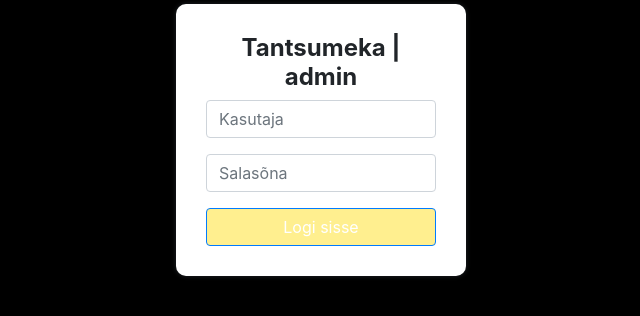
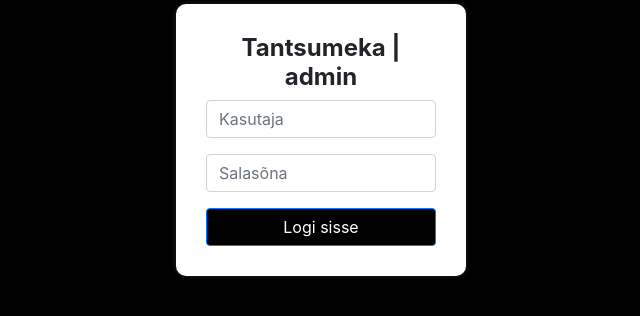
Before and after one commit to DTI-tudengite-tarkvaraprojektid/Ryhm_4, a PHP site: page /login.php in a window 1280 px wide. Shown: the part 196-512 px from the top of the page, without its empty margins (319-959 px from the left). Run offline with PHP 8.4, Linux system fonts and the light colour scheme.

Commit message:
Login
Login button updated

```diff
--- a/admin/working/css/login.css
+++ b/admin/working/css/login.css
@@ -6,16 +6,8 @@ form{
     background-color: white;
 }
 .btn-primary {
-    background-color: #ffef8f !important;
-}
-.btn-primary:hover {
-    background-color: #ffef8f !important;
-}
-.btn{
-	background-color: #ffef8f !important;
-}
-.btn-block{
-	background-color: #ffef8f !important;
+    background-color: black !important;
+
 }
 .form-container{
     border-radius: 10px;
--- a/links.txt
+++ b/links.txt
@@ -11,3 +11,7 @@ https://drive.google.com/drive/folders/1aWAGXfPLTY3gsUiKMozIFWzy2_NV60bj
 
 test
 >>>>>>> 8b885a0e9670a86a36d2e913929681f3806d2022
+
+------------------------------------------------
+admin login
+http://greeny.cs.tlu.ee/~sevtrobe/Tantsumeka/beta/admin/working/login.php
```
